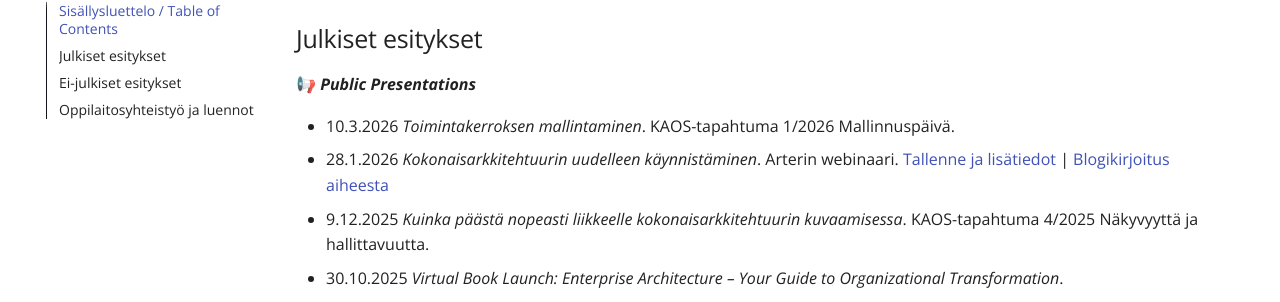
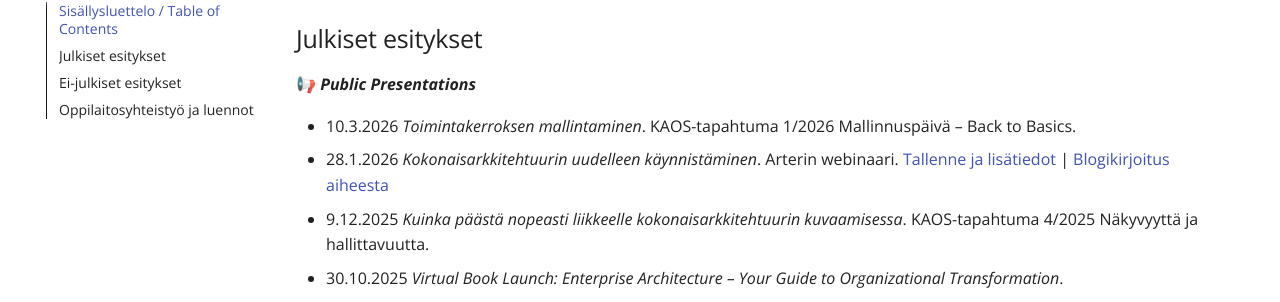
Before and after one commit to eetuniemiphd/eetuniemi, an MkDocs documentation site: the page built from docs/presentations.md, in a window 1280 px wide and 900 px high, scrolled down 430 px. Shown: the part 145-447 px from the top of the window. Built offline with MkDocs 1.6.1 and Material for MkDocs 9.7.7, drawn with Linux system fonts in a browser that asks for light colours; comment, search, counter and statistics services are not loaded.

Commit message:
Update presentations.md

```diff
--- a/docs/presentations.md
+++ b/docs/presentations.md
@@ -18,7 +18,7 @@ Tämä lista ei ole kattava ennen vuotta 2017 / This list is not comprehensive p
 ## Julkiset esitykset
 📢 ***Public Presentations***
 
-- 10.3.2026 *Toimintakerroksen mallintaminen*. KAOS-tapahtuma 1/2026 Mallinnuspäivä.
+- 10.3.2026 *Toimintakerroksen mallintaminen*. KAOS-tapahtuma 1/2026 Mallinnuspäivä – Back to Basics.
 - 28.1.2026 *Kokonaisarkkitehtuurin uudelleen käynnistäminen*. Arterin webinaari. [Tallenne ja lisätiedot](https://www.arter.fi/webinaari/kokonaisarkkitehtuurin-uudelleen-kaynnistaminen) | [Blogikirjoitus aiheesta](https://www.arter.fi/7-askelta-kokonaisarkkitehtuurityon-aktivointiin)
 - 9.12.2025 *Kuinka päästä nopeasti liikkeelle kokonaisarkkitehtuurin kuvaamisessa*. KAOS-tapahtuma 4/2025 Näkyvyyttä ja hallittavuutta.
 - 30.10.2025 *Virtual Book Launch: Enterprise Architecture – Your Guide to Organizational Transformation*.
```
